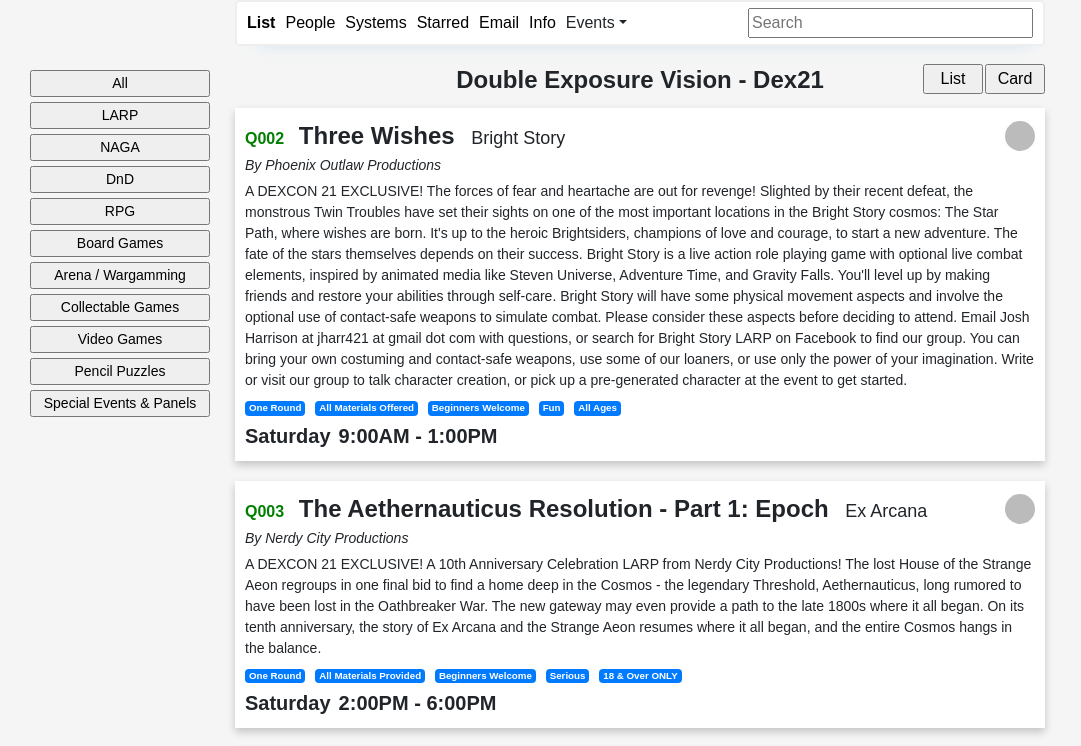
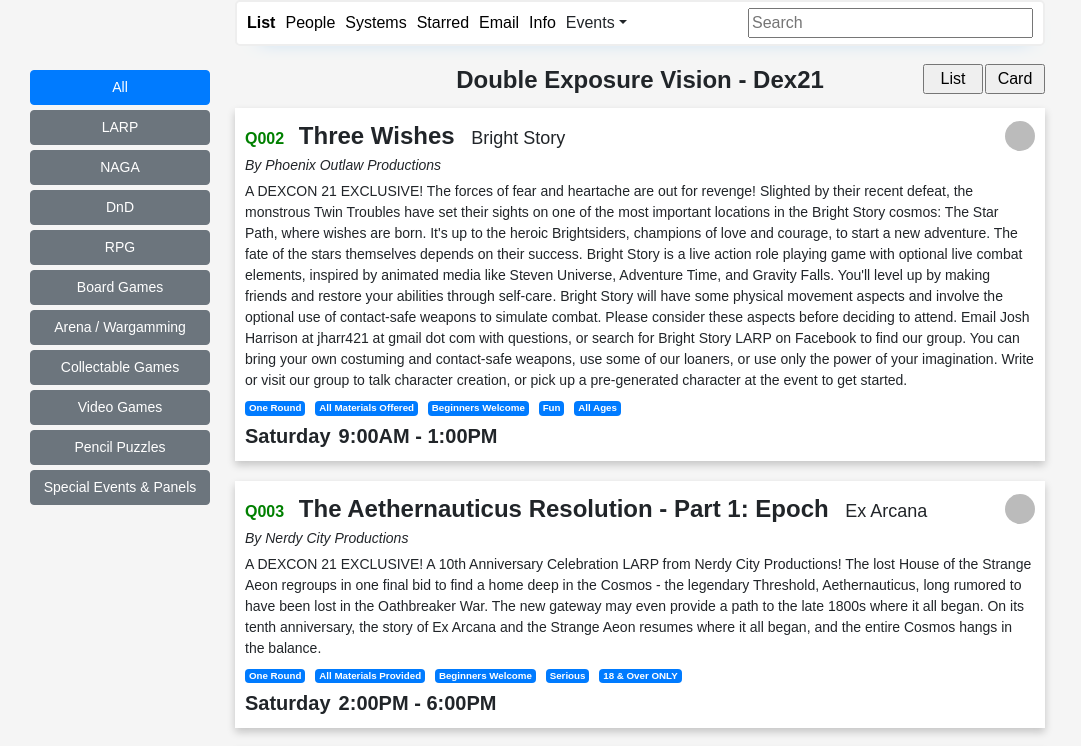
Before and after one commit to michaelsergio/doubleexposurevision, a React (Create React App) app: page / in a window 1280 px wide. Shown: the top 746 px of the page, without its empty margins (0-1081 px from the left). Built offline with nearby package versions, Linux system fonts and the light colour scheme.

Commit message:
Filter is now selected.

```diff
--- a/src/App.js
+++ b/src/App.js
@@ -7,6 +7,7 @@
 import { HashRouter as Router,
          Route, Link, Switch, NavLink} from 'react-router-dom'
 import cn from 'classnames/bind';
+
 
 /*
  * TODO:
@@ -25,6 +26,20 @@
         <li className={dropdownClasses}
             onClick={props.changeEvent}>{name}</li>
     );
+}
+
+function getFilters(value) {
+      if (value === "LARP") return ['Q', 'L'];
+      else if (value === "NAGA") return ['G'];
+      else if (value === "DnD") return ['N'];
+      else if (value === "RPG") return ['R'];
+      else if (value === "Board Games") return ['B'];
+      else if (value === "Arena / Wargamming") return ['A', 'G'];
+      else if (value === "Collectable Games") return ['C'];
+      else if (value === "Video Games") return ['V'];
+      else if (value === "Pencil Puzzles") return ['P'];
+      else if (value === "Special Events & Panels") return ['S'];
+      else return [];
 }
 
 function Navigation(props) {
@@ -297,28 +312,36 @@
   )
 }
 
+function isSelected(title, filters) {
+    const titleFilters = getFilters(title)
+    return titleFilters.length == filters.length &&
+        titleFilters.every((x) => filters.includes(x));
+}
+
 function FilterButtons(props) {
+    const currentFilter = props.currentFilter;
+    const filter = props.filter;
     const Button = (props) => {
         const value = props.value;
         const event = props.event;
-        return (<input type="button" onClick={filter} value={value}></input>);
     };
-    const filter = props.filter;
-    return (
-        <div className="filter-buttons">
-            <Button event={filter} value="All" />
-            <Button event={filter} value="LARP" />
-            <Button event={filter} value="NAGA" />
-            <Button event={filter} value="DnD" />
-            <Button event={filter} value="RPG" />
-            <Button event={filter} value="Board Games" />
-            <Button event={filter} value="Arena / Wargamming" />
-            <Button event={filter} value="Collectable Games" />
-            <Button event={filter} value="Video Games" />
-            <Button event={filter} value="Pencil Puzzles" />
-            <Button event={filter} value="Special Events & Panels" />
-        </div>
-    );
+    const titles = ["All", "LARP", "NAGA", "DnD", "RPG", "Board Games",
+        "Arena / Wargamming", "Collectable Games", "Video Games",
+        "Pencil Puzzles", "Special Events & Panels",
+    ];
+    const buttons = titles.map((t) => {
+        const selected = isSelected(t, currentFilter);
+        const buttonClasses = cn("btn", {
+            "btn-primary": selected,
+            "btn-secondary": !selected,
+        });
+        return (<input
+            className={buttonClasses}
+            type="button"
+            onClick={filter}
+            value={t} />);
+    });
+    return (<div className="filter-buttons">{buttons}</div>);
 }
 
 class App extends Component {
@@ -401,18 +424,7 @@
   }
   filter(e) {
       const value = e.target.value;
-      let filters = [];
-      if (value === "LARP") filters = ['Q', 'L'];
-      else if (value === "NAGA") filters = ['G'];
-      else if (value === "DnD") filters = ['N'];
-      else if (value === "RPG") filters = ['R'];
-      else if (value === "Board Games") filters = ['B'];
-      else if (value === "Arena / Wargamming") filters = ['A', 'G'];
-      else if (value === "Collectable Games") filters = ['C'];
-      else if (value === "Video Games") filters = ['V'];
-      else if (value === "Pencil Puzzles") filters = ['P'];
-      else if (value === "Special Events & Panels") filters = ['S'];
-      else filters = [];
+      let filters = getFilters(value);
       this.setState({
           filters: filters,
       });
@@ -452,7 +464,9 @@
               searchChange={(e)=>this.searchChange(e)}
           />
         <div className="title">Double Exposure Vision - {this.state.source}</div>
-        <FilterButtons filter={(e)=>this.filter(e)} />
+        <FilterButtons currentFilter={this.state.filters}
+                       filter={(e)=>this.filter(e)}
+        />
         <div className="App-intro">
             <Switch>
                 <Route path="/" exact render={(props) =>
```
